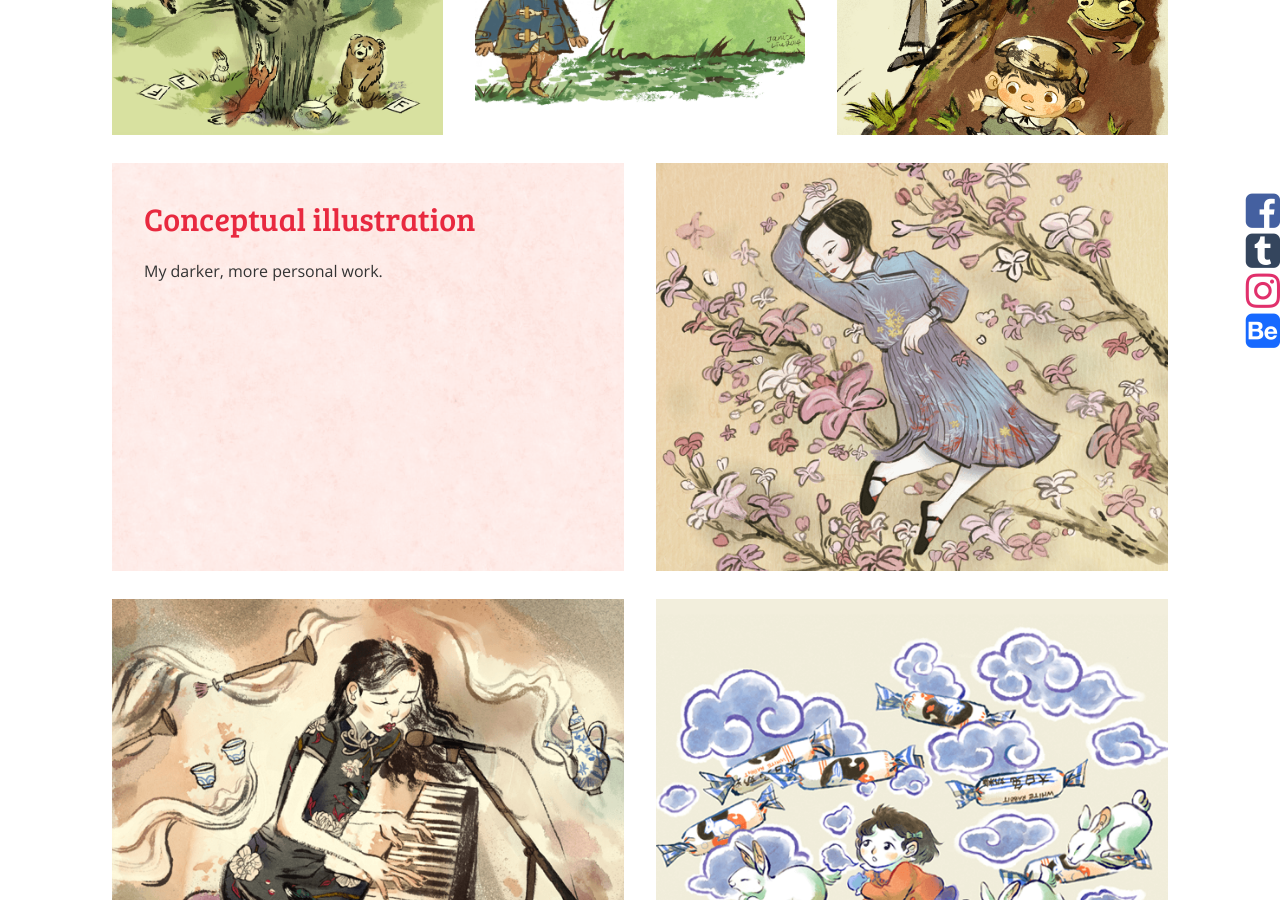
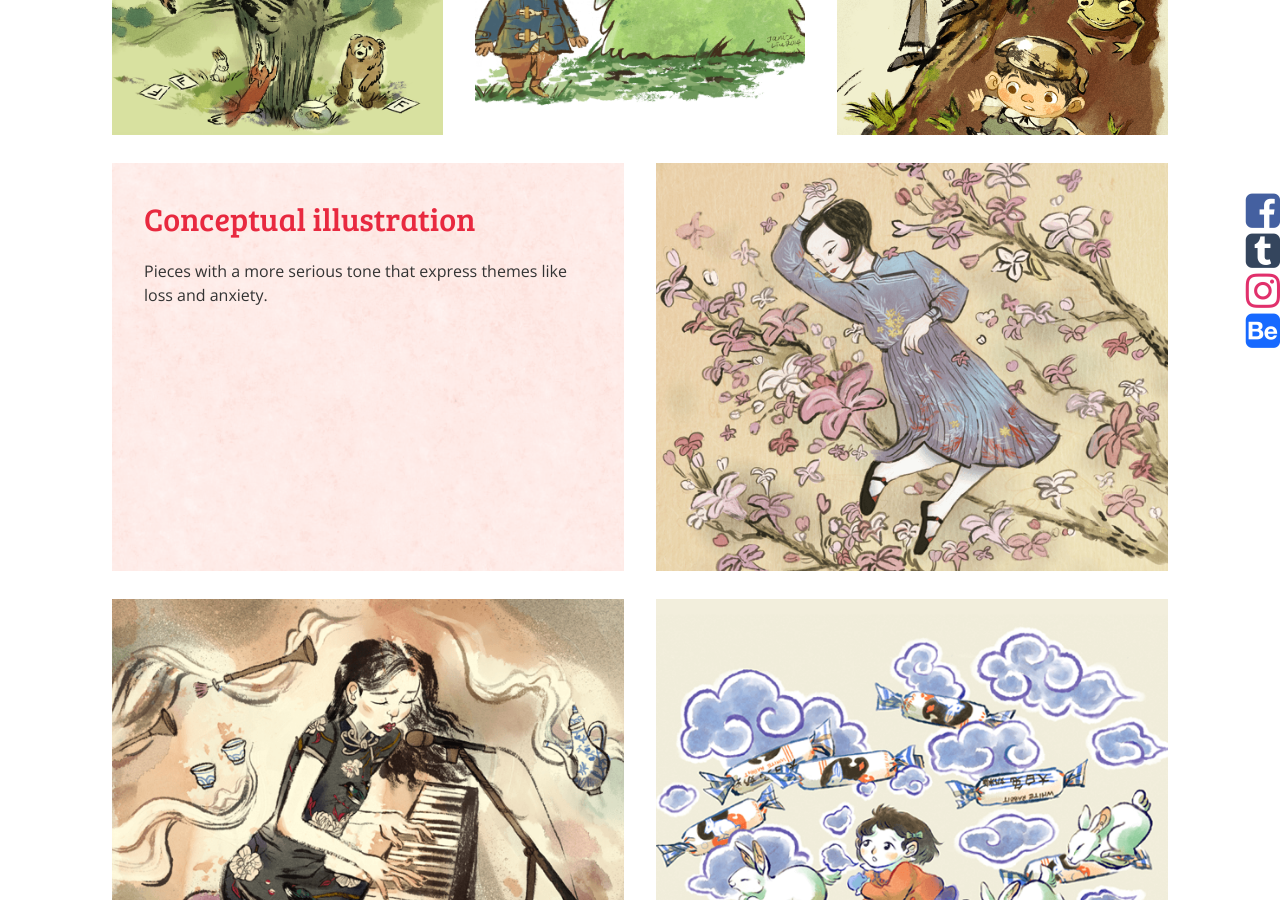
Before and after one commit to flutterdoodle/flutterdoodle.github.io, a Jekyll site: the page built from illustrations.html, in a window 1280 px wide and 900 px high, scrolled down 1152 px. Built offline with Jekyll 4.4.1, drawn with Linux system fonts in a browser that asks for light colours; nearby versions of some CDN libraries.

Commit message:
Update illustrations.html

```diff
--- a/illustrations.html
+++ b/illustrations.html
@@ -32,7 +32,7 @@ series:
         full: /img/illustrations/childrens-otgw.png
         desc:
   - title: Conceptual illustration
-    description: My darker, more personal work.
+    description: Pieces with a more serious tone that express themes like loss and anxiety.
     thirds: false
     images:
       - thumb: /img/illustrations/concept-dxh-th.png
```
